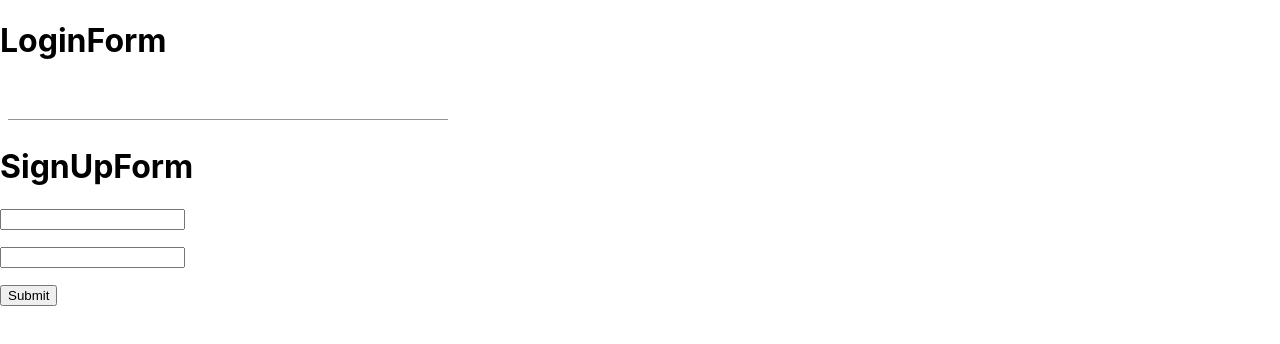
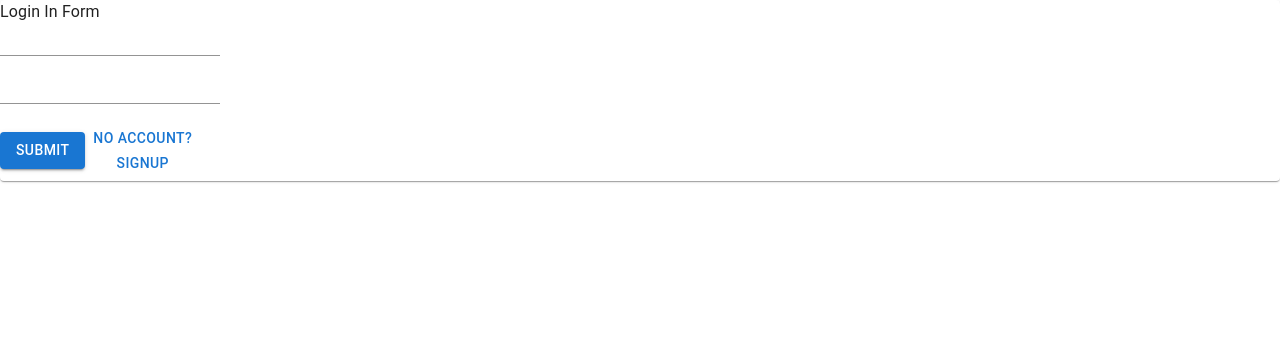
Before and after one commit to tannerpace/user-frontend, a React (Create React App) app: page / in a window 1280 px wide. Shown: the top 344 px of the page. Built offline with nearby package versions, Linux system fonts and the light colour scheme.

Commit message:
state toggles form

```diff
--- a/src/App.js
+++ b/src/App.js
@@ -1,20 +1,24 @@
 
 import './App.css';
-import SighUpForm from './components/Forms/SignUpForm';
 import Login from './pages/Login';
-import { QueryClient, QueryClientProvider, useQuery } from 'react-query'
+import { QueryClient, QueryClientProvider } from 'react-query'
+import { CssBaseline } from '@mui/material';
+import React from 'react';
+
 
 const queryClient = new QueryClient()
 function App() {
   return (
-    <QueryClientProvider client={queryClient}>
+    <React.Fragment>
+      <QueryClientProvider client={queryClient}>
+        <CssBaseline />
 
-      <h1>LoginForm</h1>
-      <Login />
-      <h1>SignUpForm</h1>
-      <SighUpForm />
+        <Login />
 
-    </QueryClientProvider>
+
+      </QueryClientProvider>
+    </React.Fragment>
+
   );
 }
 
--- a/src/actions/User/users.js
+++ b/src/actions/User/users.js
@@ -4,5 +4,17 @@ export const userSignUp = (data) => {
     return api.post("/app/user", data).then((res) => res.data)
 }
 export const updateNewUser = () => {
-    return api.post("app/users/new-user/").then((res) => res.data)
+    return api.post("app/user/new-user/").then((res) => res.data)
 }
+
+export const forgotPassword = (data) => {
+    return api.post("/app/user/forgot", data)
+}
+
+export const pin = (data) => {
+    return api.post("/app/user/pin", data)
+}
+
+export const userLogin = (data) => {
+    return api.post("/app/user/auth", data).then((res) => res.data)
+}
--- a/src/components/Forms/LoginForm/index.jsx
+++ b/src/components/Forms/LoginForm/index.jsx
@@ -1,6 +1,7 @@
 import React from "react"
 import { useForm, Controller } from "react-hook-form"
 import {
+  Paper,
   Box,
   Button,
   CircularProgress,
@@ -11,23 +12,46 @@ import {
   Input,
 } from "@mui/material"
 
-export default function LoginForm() {
-  const { handleSubmit, control } = useForm()
-  const onSubmit = (data) => console.log(data)
 
-  return <form onSubmit={handleSubmit(onSubmit)}>
-    <Controller
-      name="userName"
-      control={control}
-      defaultValue=""
-      render={({ field }) => <Input {...field} />}
-    />
-    <Controller
-      name="password"
-      control={control}
-      defaultValue=""
-      render={({ password }) => <Input {...password} />}
-    />
+import { userLogin } from "../../../actions/User/users"
+import { useMutation } from "react-query"
+import * as yup from "yup";
+import { yupResolver } from '@hookform/resolvers/yup';
 
-  </form>
+
+const schema = yup.object({
+  userName: yup.string().required(),
+  password: yup.string()
+    .required('No password provided.')
+    .min(8, 'Password is too short - should be 8 chars minimum.')
+    .matches(/^(?=.*[a-z])(?=.*[A-Z])(?=.*\d)(?=.*[@$!%*?&])[A-Za-z\d@$!%*?&]{8,}$/, 'Password must Minimum eight characters, at least one uppercase letter, one lowercase letter, one number and one special character.')
+}).required();
+
+export default function LoginForm({ setIsLogin }) {
+
+  const { register, formState: { errors }, handleSubmit } = useForm({ resolver: yupResolver(schema) });
+  const loginInMutation = useMutation(userLogin)
+  const onSubmit = (data) => {
+    console.log(data)
+    loginInMutation.mutate(data)
+  }
+  const toggleLogin = () => {
+    setIsLogin()
+  }
+  return (
+
+    <Box>
+      <form onSubmit={handleSubmit(onSubmit)}>
+        <Typography>Login In Form</Typography>
+        <Input {...register("userName")} />
+        <p>{errors.userName?.message}</p>
+
+        <Input {...register("password")} />
+        <p>{errors.password?.message}</p>
+
+        <Button type="submit" variant="contained">Submit</Button>
+        <Button onClick={toggleLogin}>No Account? <br></br>SignUp</Button>
+      </form>
+    </Box>
+  );
 }
--- a/src/components/Forms/LoginForm/styles.js
+++ b/src/components/Forms/LoginForm/styles.js
@@ -1,5 +1,9 @@
 import { makeStyles } from "@mui/material"
 
-const styles = makeStyles((theme) => ({}))
+const styles = makeStyles((theme) => ({
+    // userName: {
+    //     color: "red"
+    // }
+}))
 
 export default styles
--- a/src/components/Forms/SignUpForm/index.jsx
+++ b/src/components/Forms/SignUpForm/index.jsx
@@ -4,30 +4,38 @@ import { userSignUp } from "../../../actions/User/users"
 import { useMutation } from "react-query"
 import * as yup from "yup";
 import { yupResolver } from '@hookform/resolvers/yup';
-
+import { Input, Button, Typography } from "@mui/material";
+import { Box } from "@mui/system";
 const schema = yup.object({
     userName: yup.string().required(),
     password: yup.string()
         .required('No password provided.')
         .min(8, 'Password is too short - should be 8 chars minimum.')
-        .matches(/^(?=.{8,})(?=.*[a-z])(?=.*[A-Z])(?=.*[@#$%^&+=]).*$/, 'Password must contain one uppercase one Special character a number and a letter.')
+        .matches(/^(?=.*[a-z])(?=.*[A-Z])(?=.*\d)(?=.*[@$!%*?&])[A-Za-z\d@$!%*?&]{8,}$/, 'Password must Minimum eight characters, at least one uppercase letter, one lowercase letter, one number and one special character.')
 }).required();
-export default function SighUpForm() {
+export default function SignUpForm({ setIsLogin }) {
     const { register, formState: { errors }, handleSubmit } = useForm({ resolver: yupResolver(schema) });
     const signUpMutation = useMutation(userSignUp)
     const onSubmit = (data) => {
         console.log(data)
         signUpMutation.mutate(data)
     }
+    const toggleLogin = () => {
+        setIsLogin()
+    }
     return (
-        <form onSubmit={handleSubmit(onSubmit)}>
-            <input {...register("userName")} />
-            <p>{errors.userName?.message}</p>
+        <Box >
+            <form onSubmit={handleSubmit(onSubmit)}>
+                <Typography>Sign Up Form</Typography>
+                <Input {...register("userName")} />
+                <p>{errors.userName?.message}</p>
 
-            <input {...register("password")} />
-            <p>{errors.password?.message}</p>
+                <Input {...register("password")} />
+                <p>{errors.password?.message}</p>
 
-            <input type="submit" />
-        </form>
+                <Button type="submit" variant="contained">Submit</Button>
+                <Button onClick={toggleLogin}>Have Account? <br></br>Login</Button>
+            </form>
+        </Box>
     );
 }
--- a/src/pages/Index/Index.jsx
+++ b/src/pages/Index/Index.jsx
@@ -1,10 +1,10 @@
 import { Typography } from "@mui/material"
 import Page from "pages/Page"
 
-import useStyles from "./styles"
+
 
 const Index = () => {
-    const classes = useStyles()
+
     return (
         <Page>
             <Typography variant="h4">This is the generated index page</Typography>
--- a/src/pages/Login/index.jsx
+++ b/src/pages/Login/index.jsx
@@ -2,22 +2,20 @@
 import Box from '@mui/material/Button';
 import LoginForm from "./../../components/Forms/LoginForm"
 import Page from "../Page"
+import SignUpForm from '../../components/Forms/SignUpForm';
+import { Paper } from '@mui/material';
+import { useState } from 'react';
 
 
 const Login = () => {
+    const [isLogin, setIsLogin] = useState(true)
 
 
     return (
         <Page>
-            <Box
-                height="100vh"
-                width="100vw"
-                display="flex"
-                alignItems="center"
-                justifyContent="center"
-            >
-                <LoginForm />
-            </Box>
+            <Paper>
+                {isLogin ? (<LoginForm setIsLogin={() => setIsLogin(false)} />) : <SignUpForm setIsLogin={() => setIsLogin(true)} />}
+            </Paper>
         </Page>
     )
 }
--- /dev/null
+++ b/src/styles/base.css
@@ -0,0 +1,25 @@
+input:-webkit-autofill,
+input:-webkit-autofill:hover,
+input:-webkit-autofill:focus textarea:-webkit-autofill,
+textarea:-webkit-autofill:hover textarea:-webkit-autofill:focus,
+select:-webkit-autofill,
+select:-webkit-autofill:hover,
+select:-webkit-autofill:focus {
+  background-color: transparent;
+  transition: background-color 5000s ease-in-out 0s;
+}
+
+body {
+  background-color: #fcfcfc !important;
+  height: 100%;
+  overflow: hidden;
+}
+
+html {
+  font-size: 62.5%;
+  height: 100%;
+}
+
+#root {
+  height: 100%;
+}
```
Also changed, not shown: src/pages/Login/styles.js (+2 -23 lines).
